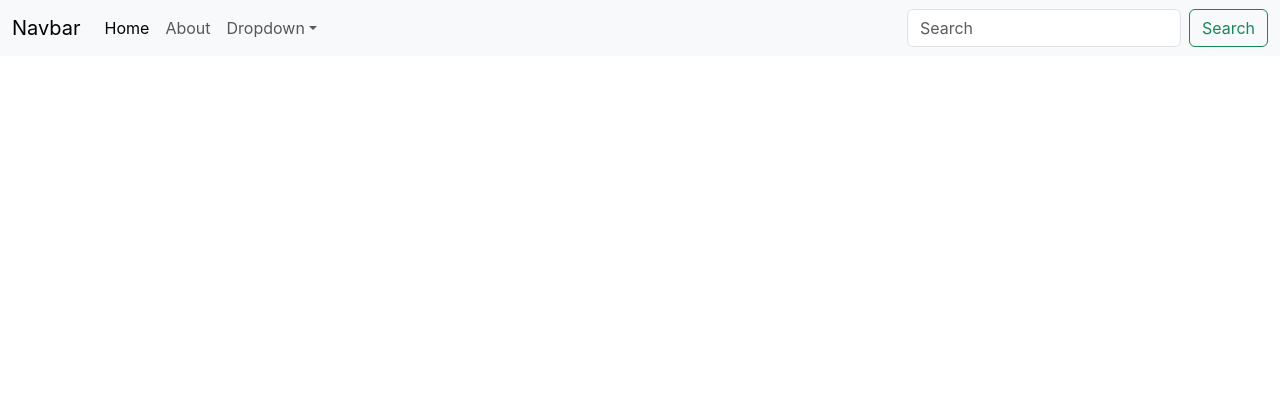
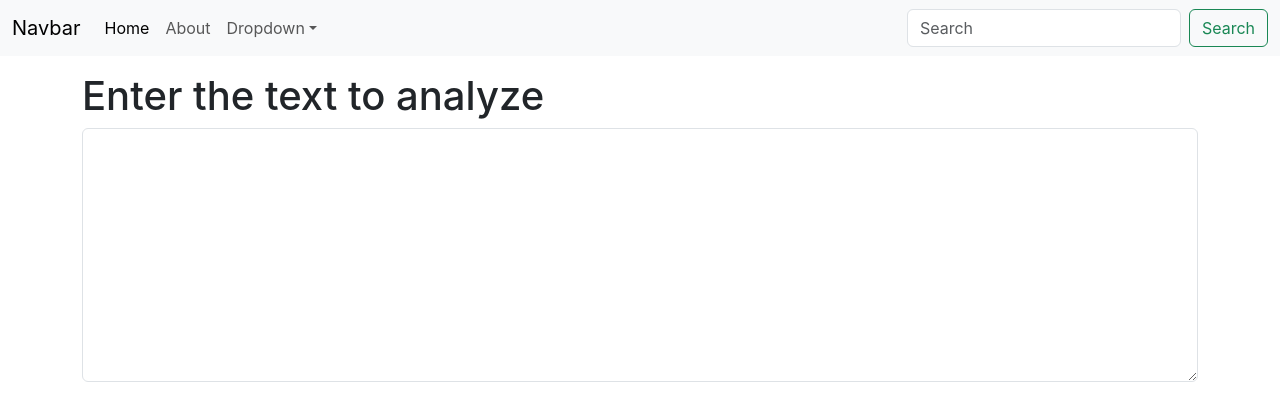
Before and after one commit to vikasyadav-78/First-React-TextUtils, a React (Create React App) app: page / in a window 1280 px wide. Shown: the top 420 px of the page. Built offline with nearby package versions, Linux system fonts and the light colour scheme.

Commit message:
Enter The Input

```diff
--- a/src/App.js
+++ b/src/App.js
@@ -1,11 +1,15 @@
 // import logo from './logo.svg';
 import './App.css';
 import Navbar from './Components/Navbar'
+import TextForm from './Components/TextForm'
 
 function App() {
   return (
     <>
       <Navbar title="Navbar"  about="About"/>
+      <div className="container my-3">
+      <TextForm  heading="Enter the text to analyze" />
+      </div>
     </>
   );
 }
--- /dev/null
+++ b/src/Components/TextForm.js
@@ -0,0 +1,13 @@
+import React from 'react'
+
+export default function TextForm(props) {
+    return (
+        <div>
+            <h1>{props.heading}</h1>
+            <div className="mb-3">
+                {/* <label for="myBox" class="form-label">Example textarea/</label> */}
+                <textarea className="form-control" id="myBox" rows="10"></textarea>
+            </div>
+        </div>
+    )
+}
```
